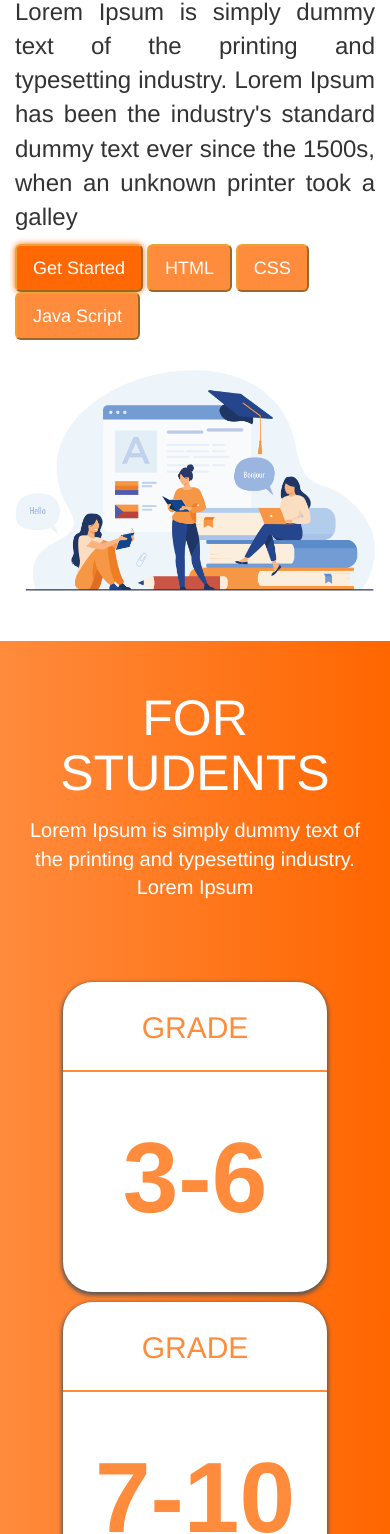
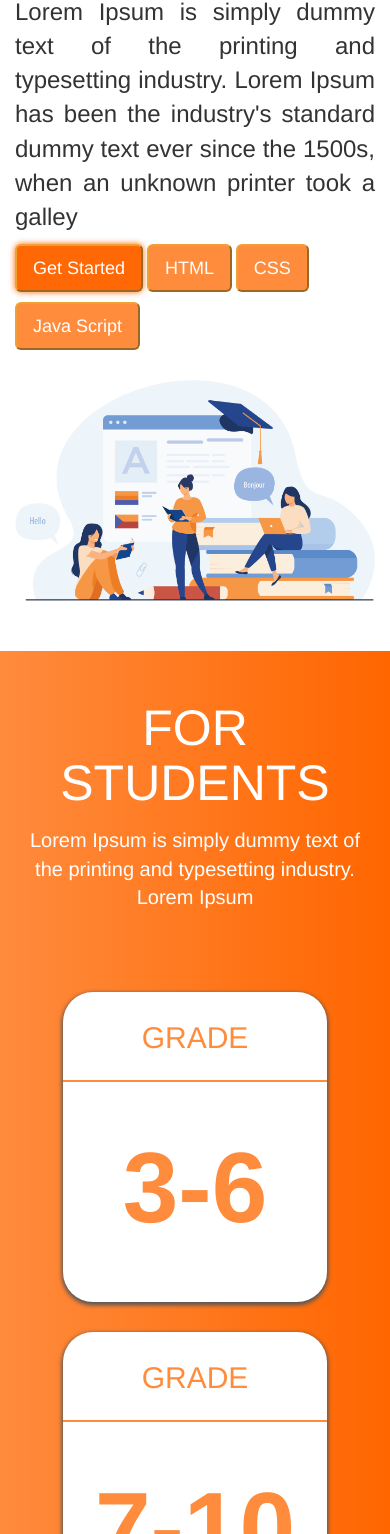
Before and after one commit to varunkumardev/botx, a plain HTML site: page index.html in a window 390 px wide. Shown: the part 466-2000 px from the top of the page. Drawn offline with nearby package versions, Linux system fonts and the light colour scheme.

Commit message:
Update index.html

```diff
--- a/index.html
+++ b/index.html
@@ -37,7 +37,7 @@
                         style="text-decoration: none;color: #ffffff;">Get Started</a></button>
                 <button type="button" class="btn-lg btn-warning">HTML</button>
                 <button type="button" class="btn-lg btn-warning">CSS</button>
-                <button type="button" class="btn-lg btn-warning">Java Script</button>
+                <button type="button" class="btn-lg btn-warning" style="margin-top: 10px;">Java Script</button>
             </div>
             <div class="col-md-6" style="margin-top: 30px;">
                 <img class="img-responsive" src="images/img.png" />
@@ -48,7 +48,7 @@
         <h1 class="student">FOR STUDENTS</h1>
         <p class="student1">Lorem Ipsum is simply dummy text of the printing and typesetting industry. Lorem Ipsum</p>
         <div class="row" style="margin: 80px 0 80px 0;">
-            <div class="col-lg-4 col-md-5">
+            <div class="col-lg-4 col-md-5" style="margin-bottom: 30px;">
                 <div class="content">
                     <div class="box">GRADE</div>
                     <div style="background-color: #ff8c3d;width: auto;height: 2px;margin-top: 10px;"></div>
@@ -57,7 +57,7 @@
                     </div>
                 </div>
             </div>
-            <div class="col-lg-4 col-md-5">
+            <div class="col-lg-4 col-md-5" style="margin-bottom: 30px;">
                 <div class="content">
                     <div class="box">GRADE</div>
                     <div style="background-color: #ff8c3d;width: auto;height: 2px;margin-top: 10px;"></div>
```
